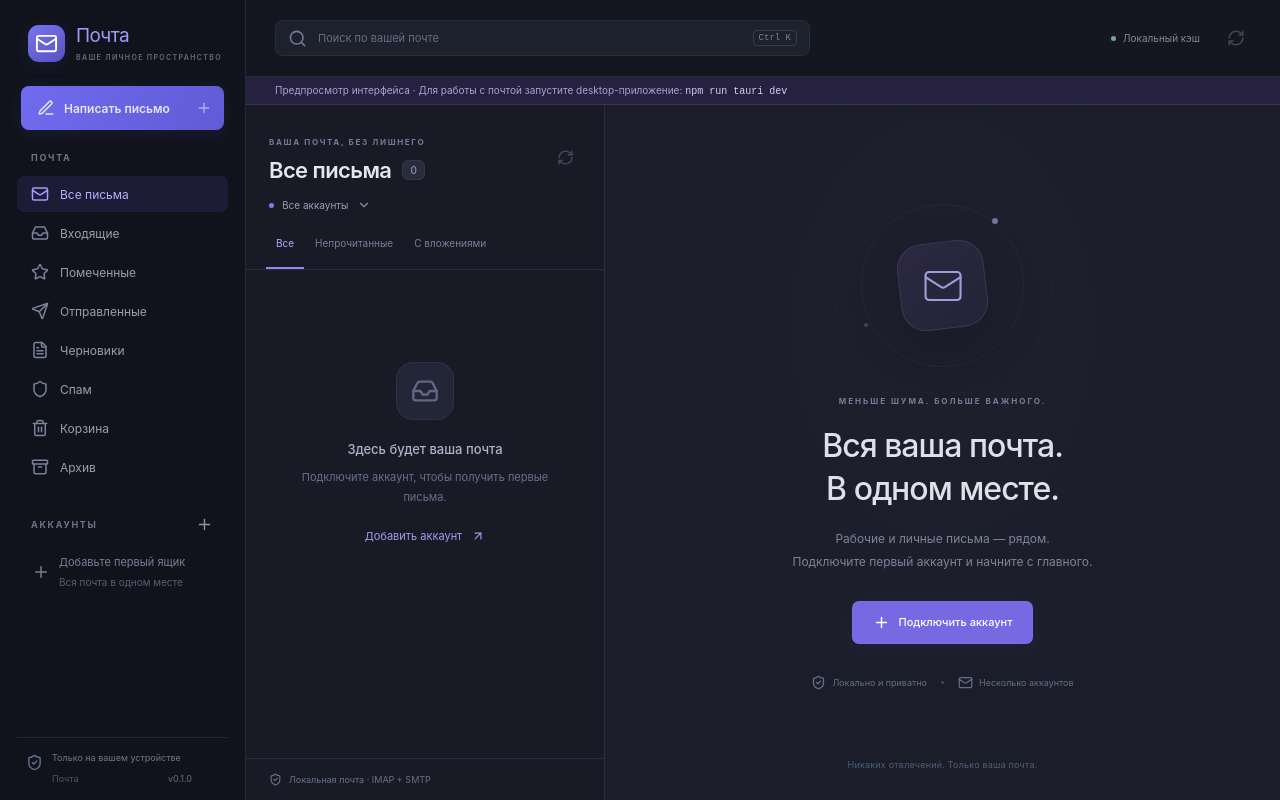
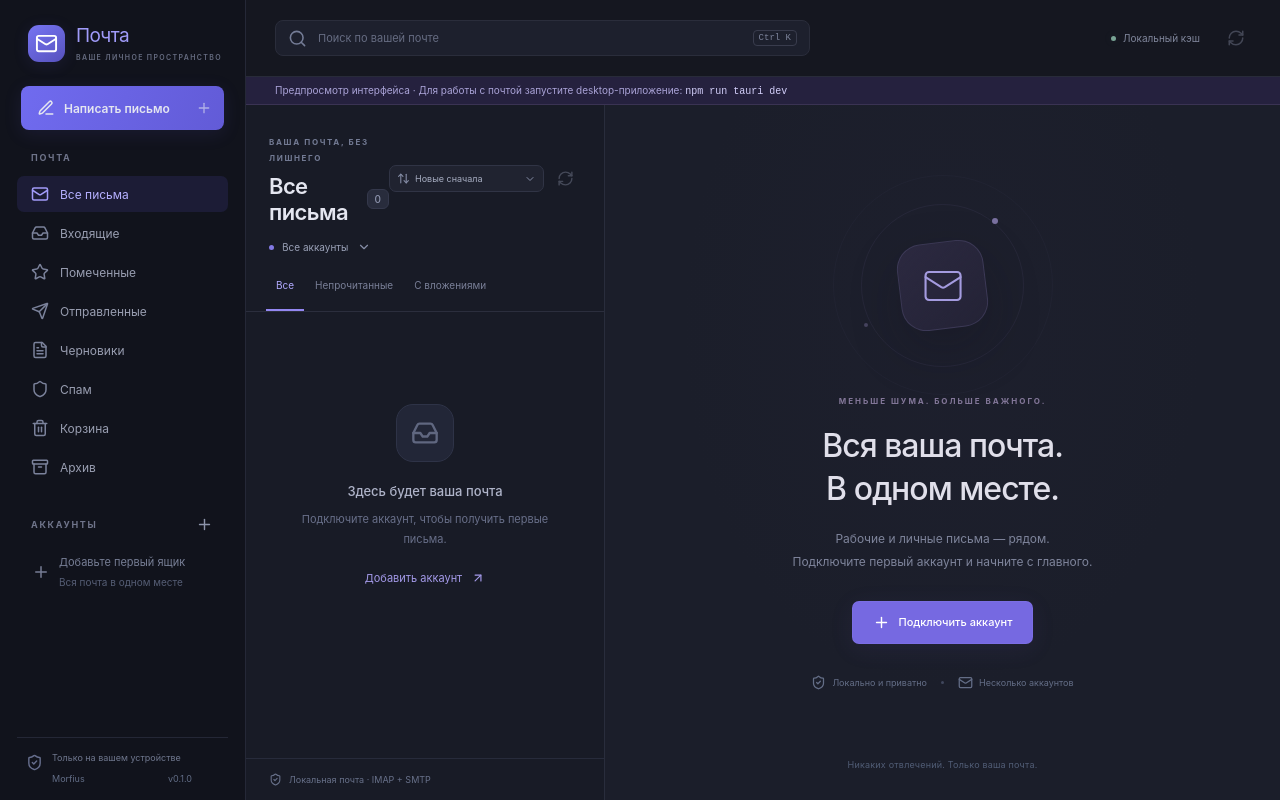
Before and after one commit to Morfiuskz/Pochta, a React (Vite) app: page / in a window 1280 px wide. Built offline with nearby package versions, Linux system fonts and the light colour scheme.

Commit message:
feat: add message sorting and author link

```diff
--- a/src/App.tsx
+++ b/src/App.tsx
@@ -3,6 +3,7 @@ import { Channel } from "@tauri-apps/api/core";
 import {
   Archive,
   ArrowDownToLine,
+  ArrowUpDown,
   ArrowUpRight,
   Check,
   ChevronDown,
@@ -48,6 +49,13 @@ interface SyncProgress {
   loaded: number;
   total: number | null;
 }
+type MessageSort = "newest" | "oldest" | "sender-asc" | "sender-desc";
+const senderCollator = new Intl.Collator(["ru", "en"], {
+  sensitivity: "base",
+  numeric: true,
+});
+const senderLabel = (message: Summary) =>
+  (message.sender.trim() || message.senderEmail.trim()).normalize("NFKC");
 const dateLabel = (n: number) =>
   new Date(n * 1000).toLocaleDateString("ru-RU", {
     day: "numeric",
@@ -67,6 +75,7 @@ export default function App() {
   const [accountId, setAccountId] = useState("");
   const [folder, setFolder] = useState("all");
   const [filter, setFilter] = useState("all");
+  const [messageSort, setMessageSort] = useState<MessageSort>("newest");
   const [search, setSearch] = useState("");
   const [query, setQuery] = useState("");
   const [selected, setSelected] = useState<Message | null>(null);
@@ -340,7 +349,19 @@ export default function App() {
       (filter !== "attachments" || d.attachments.length > 0) &&
       filter !== "unread",
   );
-  const index = messages.findIndex((m) => m.id === selectedId);
+  const sortedMessages = useMemo(() => {
+    const sorted = [...messages];
+    sorted.sort((a, b) => {
+      if (messageSort === "newest") return b.date - a.date;
+      if (messageSort === "oldest") return a.date - b.date;
+      const bySender = senderCollator.compare(senderLabel(a), senderLabel(b));
+      if (bySender !== 0)
+        return messageSort === "sender-asc" ? bySender : -bySender;
+      return b.date - a.date;
+    });
+    return sorted;
+  }, [messages, messageSort]);
+  const index = sortedMessages.findIndex((m) => m.id === selectedId);
   return (
     <div className="app-shell">
       <aside className="sidebar">
@@ -502,7 +523,17 @@ export default function App() {
           <span>
             Только на вашем устройстве
             <small>
-              Почта <span>v0.1.0</span>
+              <button
+                className="author-link"
+                onClick={() =>
+                  void api("open_author_site").catch((error) =>
+                    notify(errorText(error), true),
+                  )
+                }
+              >
+                Morfius
+              </button>
+              <span>v0.1.0</span>
             </small>
           </span>
         </div>
@@ -567,6 +598,23 @@ export default function App() {
                   </span>
                 </h1>
               </div>
+              <div className="list-heading-actions">
+                <label className="sort-control" title="Сортировка писем">
+                  <ArrowUpDown size={13} />
+                  <select
+                    aria-label="Сортировка писем"
+                    value={messageSort}
+                    onChange={(event) =>
+                      setMessageSort(event.target.value as MessageSort)
+                    }
+                  >
+                    <option value="newest">Новые сначала</option>
+                    <option value="oldest">Старые сначала</option>
+                    <option value="sender-asc">Отправитель A–Z</option>
+                    <option value="sender-desc">Отправитель Z–A</option>
+                  </select>
+                  <ChevronDown size={12} />
+                </label>
                 <button
                   className="icon-button"
                   title="Обновить"
@@ -577,6 +625,7 @@ export default function App() {
                 >
                   <RefreshCw size={17} className={syncing ? "spin" : ""} />
                 </button>
+              </div>
             </div>
             <div className="account-filter">
               <span className="tiny-dot" />
@@ -631,7 +680,7 @@ export default function App() {
                     <span className="account-tag">Локальный черновик</span>
                   </button>
                 ))}
-              {messages.map((m) => (
+              {sortedMessages.map((m) => (
                 <button
                   className={`message-card ${m.id === selectedId ? "selected" : ""} ${!m.read ? "unread" : ""}`}
                   key={m.id}
@@ -783,15 +832,15 @@ export default function App() {
                     className="icon-button"
                     title="Предыдущее письмо"
                     disabled={index <= 0}
-                    onClick={() => void choose(messages[index - 1])}
+                    onClick={() => void choose(sortedMessages[index - 1])}
                   >
                     <ChevronLeft size={17} />
                   </button>
                   <button
                     className="icon-button"
                     title="Следующее письмо"
-                    disabled={index < 0 || index >= messages.length - 1}
-                    onClick={() => void choose(messages[index + 1])}
+                    disabled={index < 0 || index >= sortedMessages.length - 1}
+                    onClick={() => void choose(sortedMessages[index + 1])}
                   >
                     <ChevronRight size={17} />
                   </button>
--- a/src/styles.css
+++ b/src/styles.css
@@ -340,6 +340,16 @@ small {
 .sidebar-bottom small span {
   color: #626d86;
 }
+.author-link {
+  color: #626d86;
+  font: inherit;
+  padding: 0;
+}
+.author-link:hover {
+  color: #929bb5;
+  text-decoration: underline;
+  filter: none;
+}
 .menu-backdrop {
   position: fixed;
   inset: 0;
@@ -495,6 +505,36 @@ main {
   border: 1px solid #34384b;
   padding: 3px 7px;
   border-radius: 6px;
+}
+.list-heading-actions {
+  display: flex;
+  align-items: center;
+  gap: 6px;
+}
+.sort-control {
+  display: flex;
+  align-items: center;
+  gap: 5px;
+  min-width: 0;
+  color: #858da6;
+  border: 1px solid #303445;
+  background: #202330;
+  border-radius: 7px;
+  padding: 6px 7px;
+}
+.sort-control select {
+  appearance: none;
+  width: 104px;
+  min-width: 0;
+  border: 0;
+  padding: 0;
+  color: #a7aec2;
+  background: transparent;
+  box-shadow: none;
+  font-size: 9px;
+}
+.sort-control > svg {
+  flex-shrink: 0;
 }
 .account-filter {
   display: flex;
```
Also changed, not shown: 2 other files (tests, documents, lock files or other folders). Lines whose indentation alone changed are shown as unchanged.
